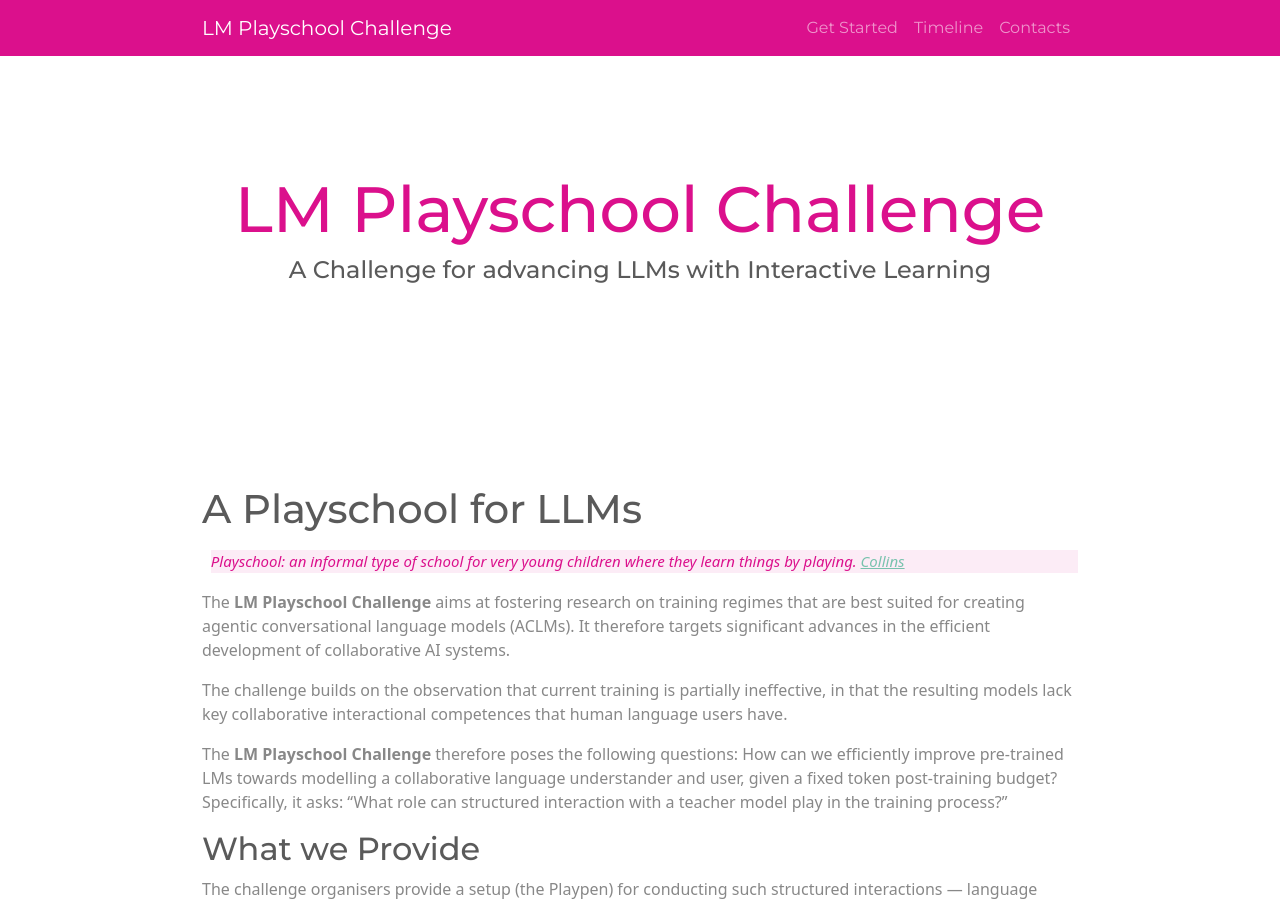
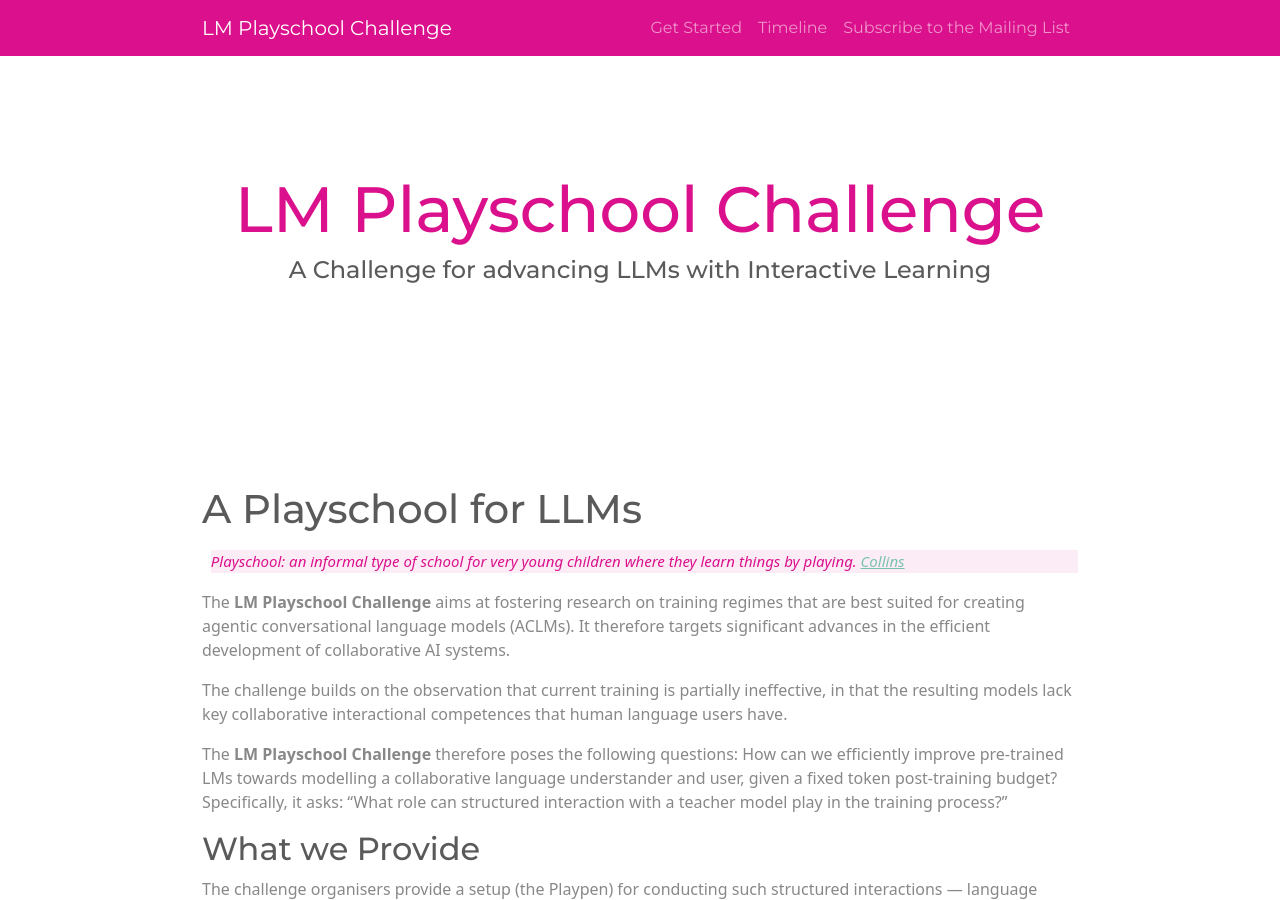
Before and after one commit to lm-playschool/lm-playschool.github.io, a Jekyll site: the page built from index.md, in a window 1280 px wide and 900 px high. Built offline with Jekyll 4.4.1, drawn with Linux system fonts in a browser that asks for light colours; our own code applies the rules of GitHub Pages for plain Markdown files.

Commit message:
changed contacts to link to mailing list directly from the navbar

```diff
--- a/_config.yml
+++ b/_config.yml
@@ -22,7 +22,7 @@
 url: "https://lm-playschool.github.io/" # the base hostname & protocol for your site, e.g. http://example.com
 timeline_url: "https://lm-playschool.github.io/timeline"
 leaderboard_url: "https://lm-playschool.github.io/leaderboard"
-contacts_url: "https://lm-playschool.github.io/contacts"
+contacts_url: "https://www.listserv.dfn.de/sympa/subscribe/llm-playschool-challenge"
 get_started_url: "https://lm-playschool.github.io/get-started"
 #twitter_username: jekyllrb
 #github_username:  jekyll
--- a/_includes/header.html
+++ b/_includes/header.html
@@ -26,7 +26,7 @@
           <a class="nav-link" href="{{ site.timeline_url }}">Timeline</a>
         </li>
         <li class="nav-item">
-          <a class="nav-link" href="{{ site.contacts_url }}">Contacts</a>
+          <a class="nav-link" href="{{ site.contacts_url }}">Subscribe to the Mailing List</a>
         </li>
       </ul>
     </div>
```
